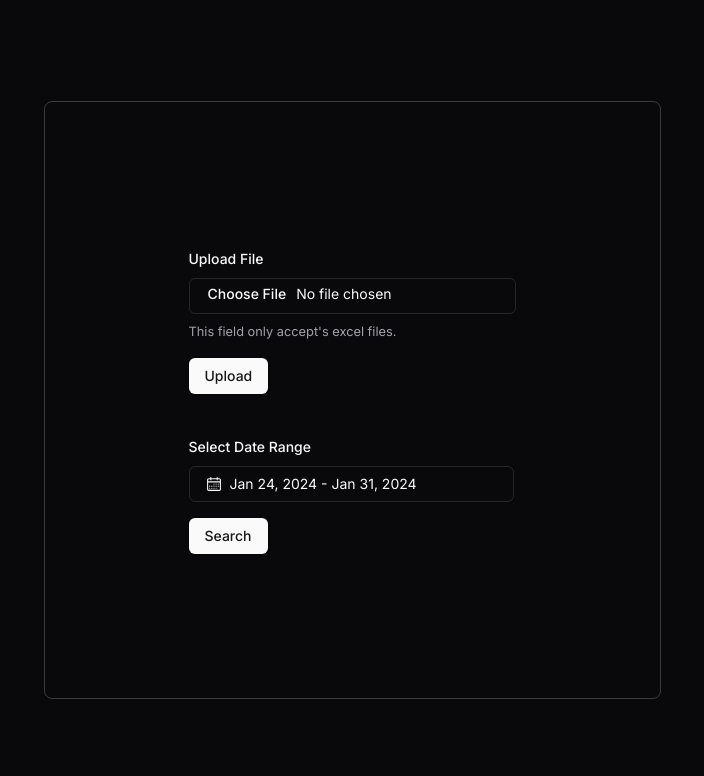
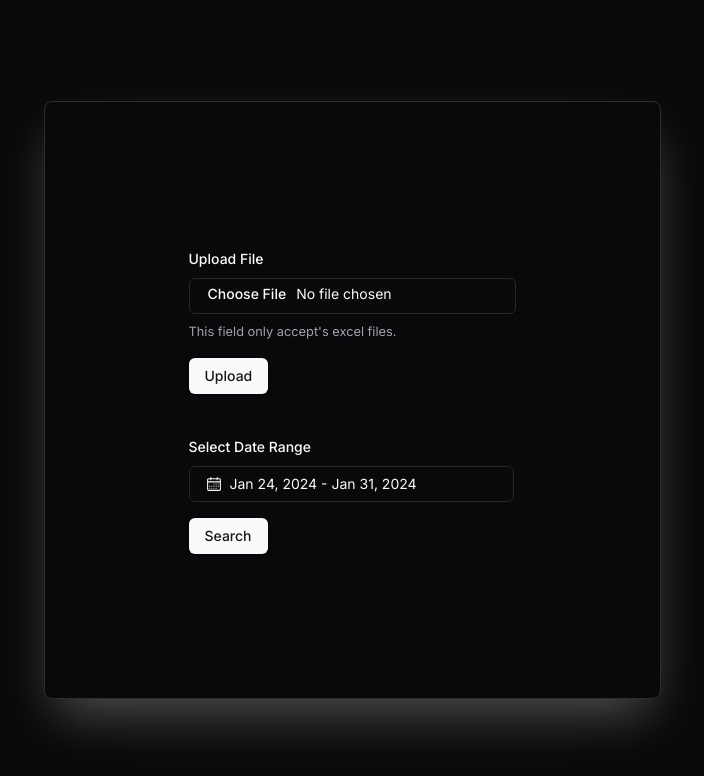
Before and after one commit to saadings/listing, a Next.js app: page / in a window 1280 px wide. Shown: the top 776 px of the page, without its empty margins (288-992 px from the left). Built offline with nearby package versions, Linux system fonts and the light colour scheme.

Commit message:
Update page.tsx

```diff
--- a/src/app/page.tsx
+++ b/src/app/page.tsx
@@ -4,7 +4,7 @@ import SearchForm from "@/components/forms/SearchForm";
 export default function Home() {
   return (
     <main className="flex min-h-screen flex-col items-center justify-center p-24">
-      <div className="space-y-10 rounded-lg border border-white/20 p-36">
+      <div className="space-y-10 rounded-lg border border-white/15 p-36 shadow-2xl shadow-white/30">
         <FileUploadForm />
         <SearchForm />
       </div>
```
